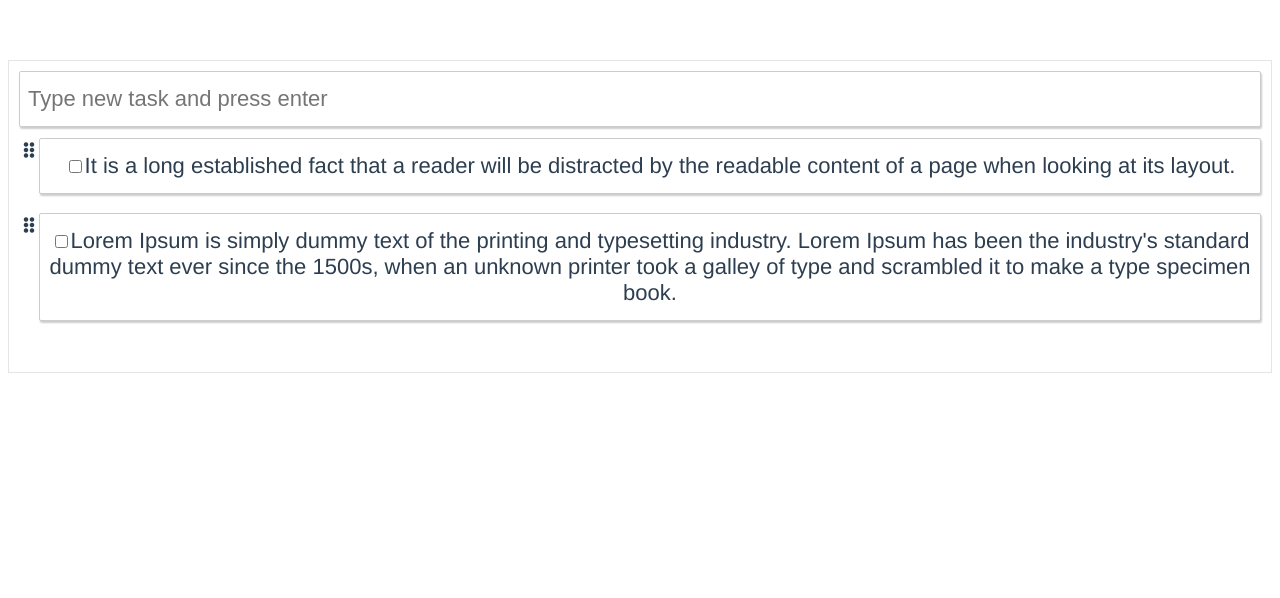
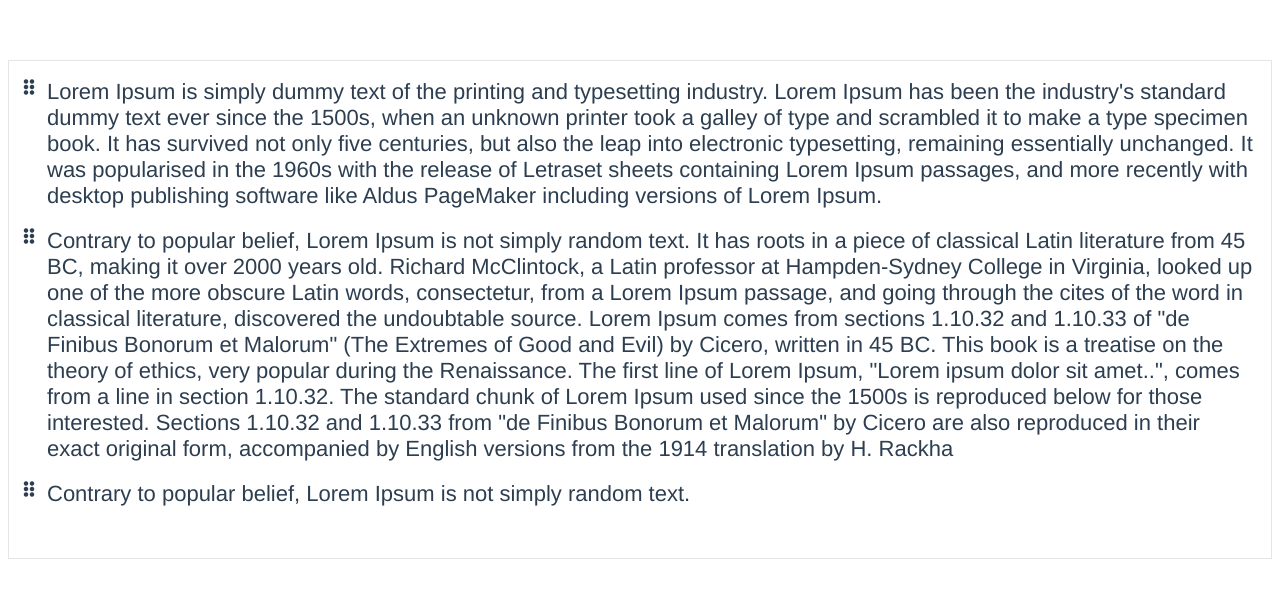
Before and after one commit to ameya-soman-coditas/vue-drag-drop-poc, a Vue app: page / in a window 1280 px wide. Shown: the top 598 px of the page. Built offline with nearby package versions, Linux system fonts and the light colour scheme.

Commit message:
added border

```diff
--- a/src/components/HelloWorld.vue
+++ b/src/components/HelloWorld.vue
@@ -9,7 +9,7 @@
         v-bind:class="{drag: isDragging}"
       >Delete</li>-->
 
-      <li>
+      <!-- <li>
         <input
           placeholder="Type new task and press enter"
           type="text"
@@ -17,7 +17,7 @@
           v-model="newItem"
           @keyup.enter="addItem"
         >
-      </li>
+      </li>-->
 
       <li
         class="todo-wrapper"
@@ -25,17 +25,17 @@
         v-bind:key="i"
         @dragstart="dragStart(i, $event)"
         @dragover.prevent
-        @dragenter="dragEnter"
-        @dragleave="dragLeave"
+        @dragenter="dragEnter($event, i)"
+        @dragleave="dragLeave($event, i)"
         @dragend="dragEnd"
         @drop="dragFinish(i, $event)"
+        v-bind:id="'todo-wrapper' + i"
       >
         <div class="handles" v-bind:id="'handle'+i" @mousedown="addEventListener($event)">
           <i class="fas fa-ellipsis-v"></i>
           <i class="fas fa-ellipsis-v"></i>
         </div>
         <div class="todo-item">
-          <input type="checkbox" v-model="item.done">
           <span :class="{done: item.done}">{{ item.title }}</span>
         </div>
       </li>
@@ -67,15 +67,21 @@
     // `this` points to the vm instance
     this.todos = [
       {
-        title: `It is a long established fact that a reader will be distracted by the readable
-        content of a page when looking at its layout. `,
+        title: `Lorem Ipsum is simply dummy text of the printing and typesetting industry. Lorem Ipsum has been the industry's standard dummy text ever since the 1500s, when an unknown printer took a galley of type and scrambled it to make a type specimen book. It has survived not only five centuries, but also the leap into electronic typesetting, remaining essentially unchanged. It was popularised in the 1960s with the release of Letraset sheets containing Lorem Ipsum passages, and more recently with desktop publishing software like Aldus PageMaker including versions of Lorem Ipsum.`,
         done: false
       },
       {
-        title: `Lorem Ipsum is simply dummy text of the printing and typesetting industry. Lorem Ipsum has been the industry's standard dummy text ever since the 1500s, when an unknown printer took a galley of type and scrambled it to make a type specimen book.`,
+        title: `Contrary to popular belief, Lorem Ipsum is not simply random text. It has roots in a piece of classical Latin literature from 45 BC, making it over 2000 years old. Richard McClintock, a Latin professor at Hampden-Sydney College in Virginia, looked up one of the more obscure Latin words, consectetur, from a Lorem Ipsum passage, and going through the cites of the word in classical literature, discovered the undoubtable source. Lorem Ipsum comes from sections 1.10.32 and 1.10.33 of "de Finibus Bonorum et Malorum" (The Extremes of Good and Evil) by Cicero, written in 45 BC. This book is a treatise on the theory of ethics, very popular during the Renaissance. The first line of Lorem Ipsum, "Lorem ipsum dolor sit amet..", comes from a line in section 1.10.32.
+
+The standard chunk of Lorem Ipsum used since the 1500s is reproduced below for those interested. Sections 1.10.32 and 1.10.33 from "de Finibus Bonorum et Malorum" by Cicero are also reproduced in their exact original form, accompanied by English versions from the 1914 translation by H. Rackha`,
+        done: false
+      },
+      {
+        title: `Contrary to popular belief, Lorem Ipsum is not simply random text.`,
         done: false
       }
     ];
+    this.activeTodoIndex = -1;
   },
   methods: {
     addEventListener(event) {
@@ -107,6 +113,7 @@
       this.todos[which]["dragging"] = true;
 
       var draggedElement = ev.srcElement;
+      if (draggedElement) {
         draggedElement.style.opacity = "0.4";
         var psuedoEle = document.createElement("div");
         psuedoEle.innerHTML = draggedElement.innerHTML;
@@ -120,10 +127,12 @@
             computedStyle.getPropertyPriority(key)
           )
         );
-      console.log(ev);
+      }
+
       psuedoEle.style.position = "absolute";
       psuedoEle.style.top = "0px";
       psuedoEle.style.left = "-100%";
+      psuedoEle.classList.add("draggedItem");
 
       document.body.appendChild(psuedoEle);
 
@@ -134,14 +143,30 @@
       document.body.appendChild(dragGhost);
       ev.dataTransfer.setDragImage(dragGhost, 0, 0);
     },
-    dragEnter(ev) {},
-    dragLeave(ev) {},
+    dragEnter(ev, i) {
+      if (this.activeTodoIndex != i && this.activeTodoIndex != -1) {
+        document
+          .getElementById("todo-wrapper" + this.activeTodoIndex)
+          .classList.remove("borderBottom");
+      }
+      this.activeTodoIndex = i;
+      document.getElementById("todo-wrapper" + i).classList.add("borderBottom");
+    },
+    dragLeave(ev, i) {
+      if (this.activeTodoIndex != i) {
+        document
+          .getElementById("todo-wrapper" + i)
+          .classList.remove("borderBottom");
+      }
+    },
     dragEnd(ev) {
       this.dragging = -1;
       var todoItems = document.getElementsByClassName("todo-wrapper");
       for (let i = 0; i < todoItems.length; i++) {
         todoItems[i].setAttribute("draggable", false);
+        todoItems[i].classList.remove("borderBottom");
       }
+      this.activeTodoIndex = -1;
 
       ev.srcElement.style.opacity = "1";
 
@@ -164,8 +189,10 @@
 
       ev.srcElement.style.opacity = "1";
 
+      this.activeTodoIndex = -1;
       // remove element
       var psuedoEle = document.getElementById("draggedPsuedoEle");
+
       if (psuedoEle) {
         psuedoEle.parentNode.removeChild(psuedoEle);
       }
@@ -224,7 +251,7 @@
 
 .handles {
   display: flex;
-  padding: 4px;
+  padding: 0 4px;
 }
 
 .todo-list {
@@ -252,14 +279,13 @@
 }
 
 .todo-item {
-  border: 1px solid #ccc;
   border-radius: 2px;
-  padding: 14px 8px;
+  padding: 0px 8px;
   margin-bottom: 3px;
   background-color: #fff;
-  box-shadow: 1px 2px 2px #ccc;
   font-size: 22px;
   width: 100%;
+  text-align: left;
 }
 
 .remove-item {
@@ -287,4 +313,12 @@
   box-shadow: none;
   outline: none;
 }
+
+.draggedItem .todo-item {
+  box-shadow: 1px 1px 2px 2px #ccc !important;
+}
+
+.borderBottom {
+  border-top: 2px solid darkgray;
+}
 </style>
```
Lines whose indentation alone changed are shown as unchanged.
